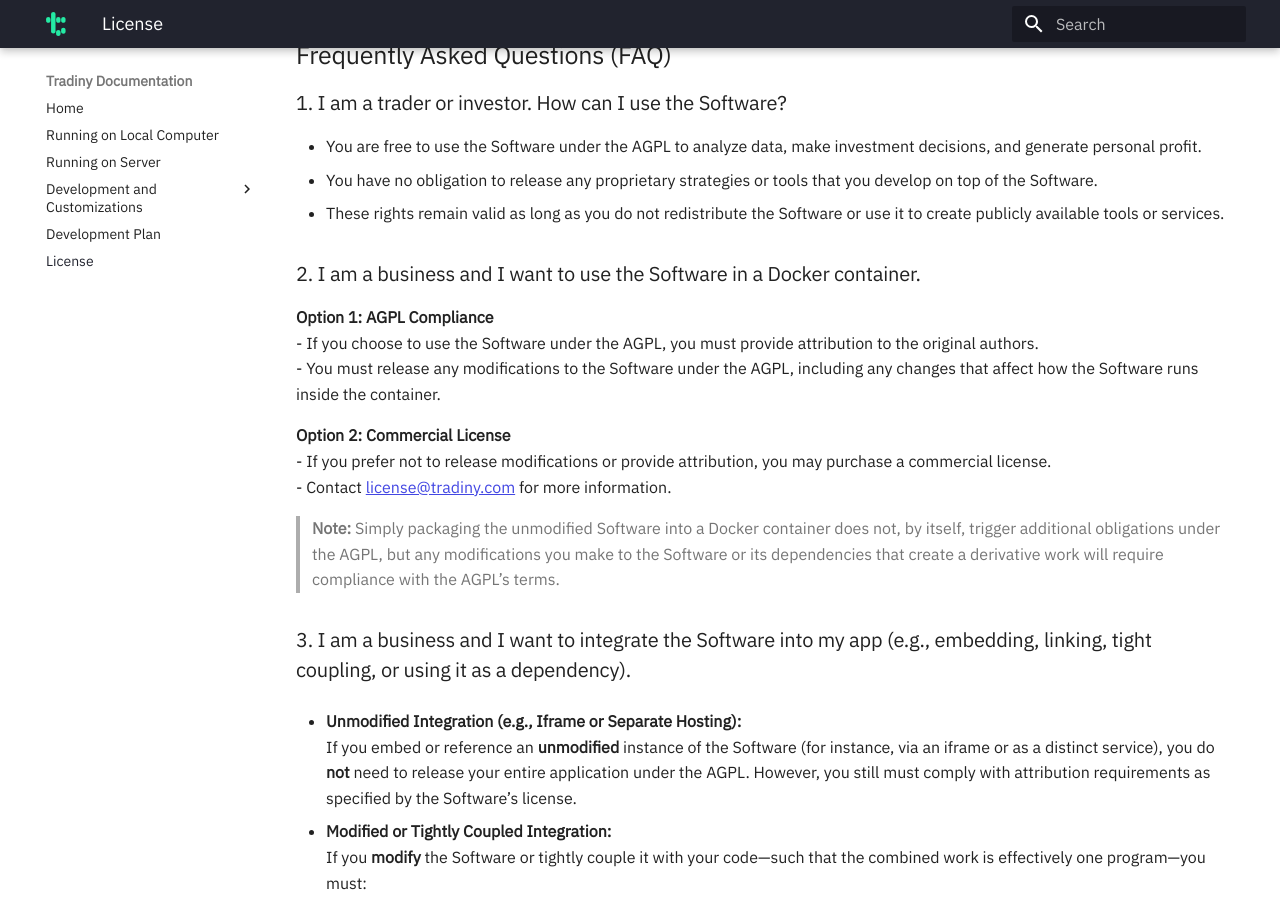
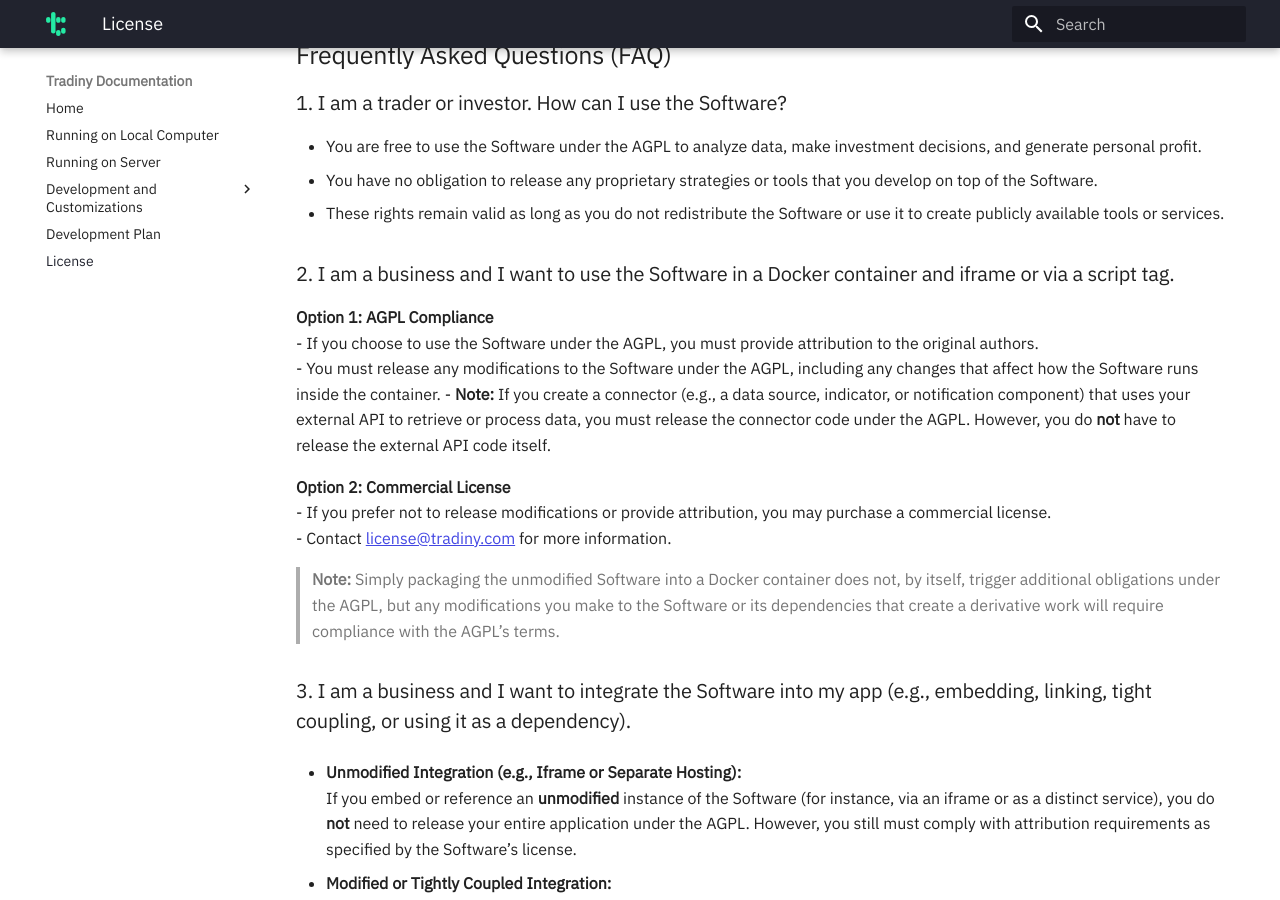
Before and after one commit to tradiny/tradiny, an MkDocs documentation site: the page built from docs/docs/license.md, in a window 1280 px wide and 900 px high, scrolled down 1731 px. Built offline with MkDocs 1.6.1 and Material for MkDocs 9.7.7, drawn with Linux system fonts in a browser that asks for light colours.

Commit message:
FIX: License clarifications about connectors

```diff
--- a/docs/docs/license.md
+++ b/docs/docs/license.md
@@ -56,11 +56,12 @@
 - You have no obligation to release any proprietary strategies or tools that you develop on top of the Software.
 - These rights remain valid as long as you do not redistribute the Software or use it to create publicly available tools or services.
 
-### 2. I am a business and I want to use the Software in a Docker container.
+### 2. I am a business and I want to use the Software in a Docker container and iframe or via a script tag.
 
 **Option 1: AGPL Compliance**
 - If you choose to use the Software under the AGPL, you must provide attribution to the original authors.
 - You must release any modifications to the Software under the AGPL, including any changes that affect how the Software runs inside the container.
+- **Note:** If you create a connector (e.g., a data source, indicator, or notification component) that uses your external API to retrieve or process data, you must release the connector code under the AGPL. However, you do **not** have to release the external API code itself.
 
 **Option 2: Commercial License**
 - If you prefer not to release modifications or provide attribution, you may purchase a commercial license.
```
Also changed, not shown: LICENSE.md, frontend/LICENSE.md.
